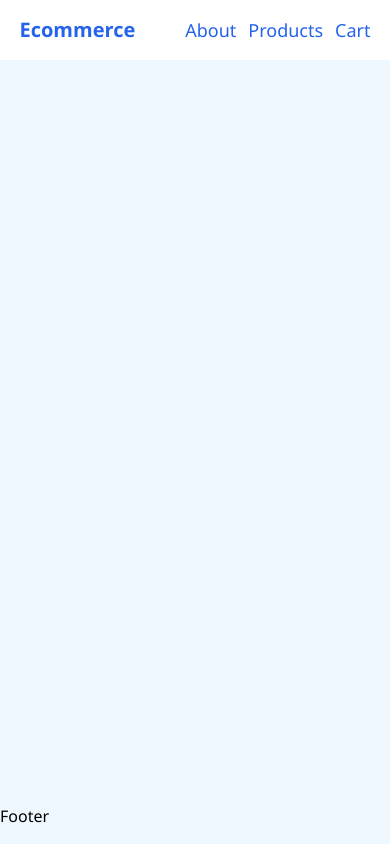
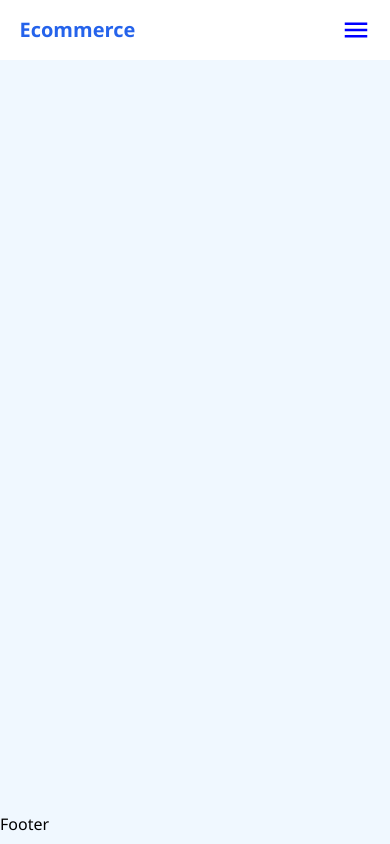
Before and after one commit to sujitbarnawal/e-commerce-app, a Nuxt app: page /products in a window 390 px wide. Built offline with nearby package versions, Linux system fonts and the light colour scheme.

Commit message:
feat: Hamburger menu in navbar for small sized screens

```diff
--- a/app/components/AppNavbar.vue
+++ b/app/components/AppNavbar.vue
@@ -1,13 +1,49 @@
+<script setup lang="ts">
+const isMobileMenu = ref(false)
+
+</script>
+
 <template>
     <header class=" flex items-center h-[60px] sticky top-0 bg-white">
         <nav class="w-[90%] mx-auto flex items-center justify-between">
 
-            <p class="text-blue-600 text-xl font-bold">Ecommerce</p>
-            <div class=" flex items-center gap-3 text-lg">
-                <NuxtLink class="text-blue-600 hover:underline" to="/about">About</NuxtLink>
-                <NuxtLink class="text-blue-600 hover:underline" to="/products">Products</NuxtLink>
-                <NuxtLink class="text-blue-600 hover:underline" to="/cart">Cart</NuxtLink>
+            <p @click="navigateTo('/')" class="text-blue-600 text-xl font-bold cursor-pointer">Ecommerce</p>
+            <div class="hidden md:flex items-center gap-4 text-lg ">
+                <NuxtLink class="text-blue-600 hover:scale-105 transition-transform duration-75"
+                    active-class="underline" to="/">Home</NuxtLink>
+                <NuxtLink class="text-blue-600 hover:scale-105 transition-transform duration-75"
+                    active-class="underline" to="/about">About</NuxtLink>
+                <NuxtLink class="text-blue-600 hover:scale-105 transition-transform duration-75"
+                    active-class="underline" to="/products">Products</NuxtLink>
+                <NuxtLink class="text-blue-600 hover:scale-105 transition-transform duration-75"
+                    active-class="underline" to="/cart">Cart</NuxtLink>
+            </div>
+            <p @click="isMobileMenu = true" class="md:hidden">
+                <svg xmlns="http://www.w3.org/2000/svg" height="30px" viewBox="0 -960 960 960" width="30px" fill="blue">
+                    <path d="M120-240v-80h720v80H120Zm0-200v-80h720v80H120Zm0-200v-80h720v80H120Z" />
+                </svg>
+            </p>
 
+            <div v-if="isMobileMenu" class="bg-white w-1/2 h-screen flex gap-2 flex-col absolute top-0 left-0 md:hidden p-5 text-xl">
+                <p @click="isMobileMenu=false" class="absolute right-2">
+                    <svg xmlns="http://www.w3.org/2000/svg" height="30px" viewBox="0 -960 960 960" width="30px"
+                        fill="blue">
+                        <path
+                            d="m256-200-56-56 224-224-224-224 56-56 224 224 224-224 56 56-224 224 224 224-56 56-224-224-224 224Z" />
+                    </svg>
+                </p>
+                <NuxtLink @click="isMobileMenu = false"
+                    class="text-blue-600 hover:scale-105 transition-transform duration-75" active-class="underline"
+                    to="/">Home</NuxtLink>
+                <NuxtLink @click="isMobileMenu = false"
+                    class="text-blue-600 hover:scale-105 transition-transform duration-75" active-class="underline"
+                    to="/about">About</NuxtLink>
+                <NuxtLink @click="isMobileMenu = false"
+                    class="text-blue-600 hover:scale-105 transition-transform duration-75" active-class="underline"
+                    to="/products">Products</NuxtLink>
+                <NuxtLink @click="isMobileMenu = false"
+                    class="text-blue-600 hover:scale-105 transition-transform duration-75" active-class="underline"
+                    to="/cart">Cart</NuxtLink>
             </div>
 
         </nav>
--- a/app/layouts/default.vue
+++ b/app/layouts/default.vue
@@ -5,7 +5,7 @@ import AppNavbar from '~/components/AppNavbar.vue';
 
 <template>
     <AppNavbar/>
-    <main class="min-h-[calc(100vh-100px)]">
+    <main class="min-h-[calc(100vh-100px)] w-[90%] mx-auto mt-2">
         <slot/>
     </main>
     <AppFooter/>
--- /dev/null
+++ b/app/pages/about.vue
@@ -0,0 +1 @@
+<template></template>
--- /dev/null
+++ b/app/pages/cart.vue
@@ -0,0 +1 @@
+<template></template>
--- /dev/null
+++ b/app/pages/products.vue
@@ -0,0 +1 @@
+<template></template>
--- /dev/null
+++ b/tailwind.config.ts
@@ -0,0 +1,4 @@
+import type { Config } from 'tailwindcss'
+export default <Partial<Config>> {
+  content: []
+}
```
